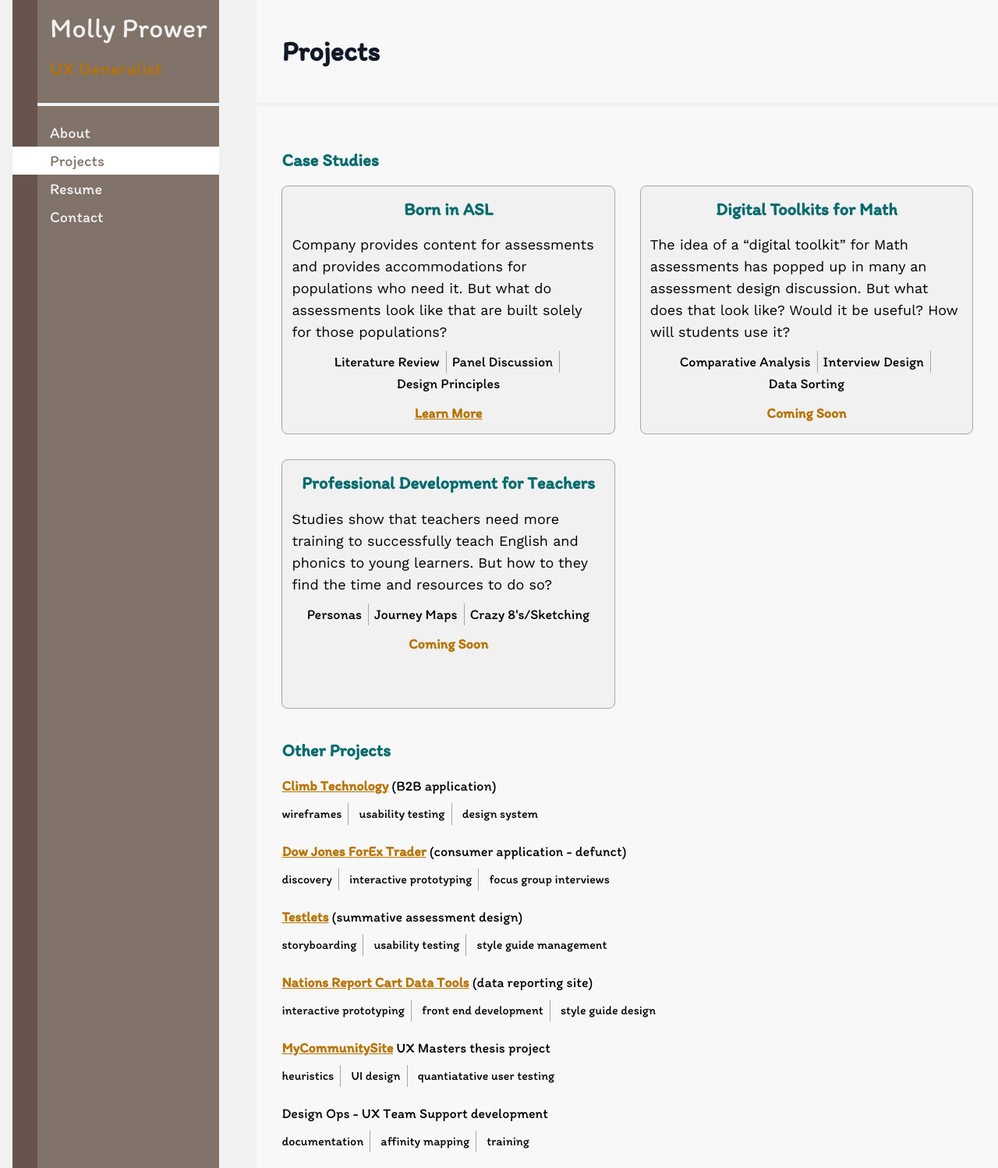
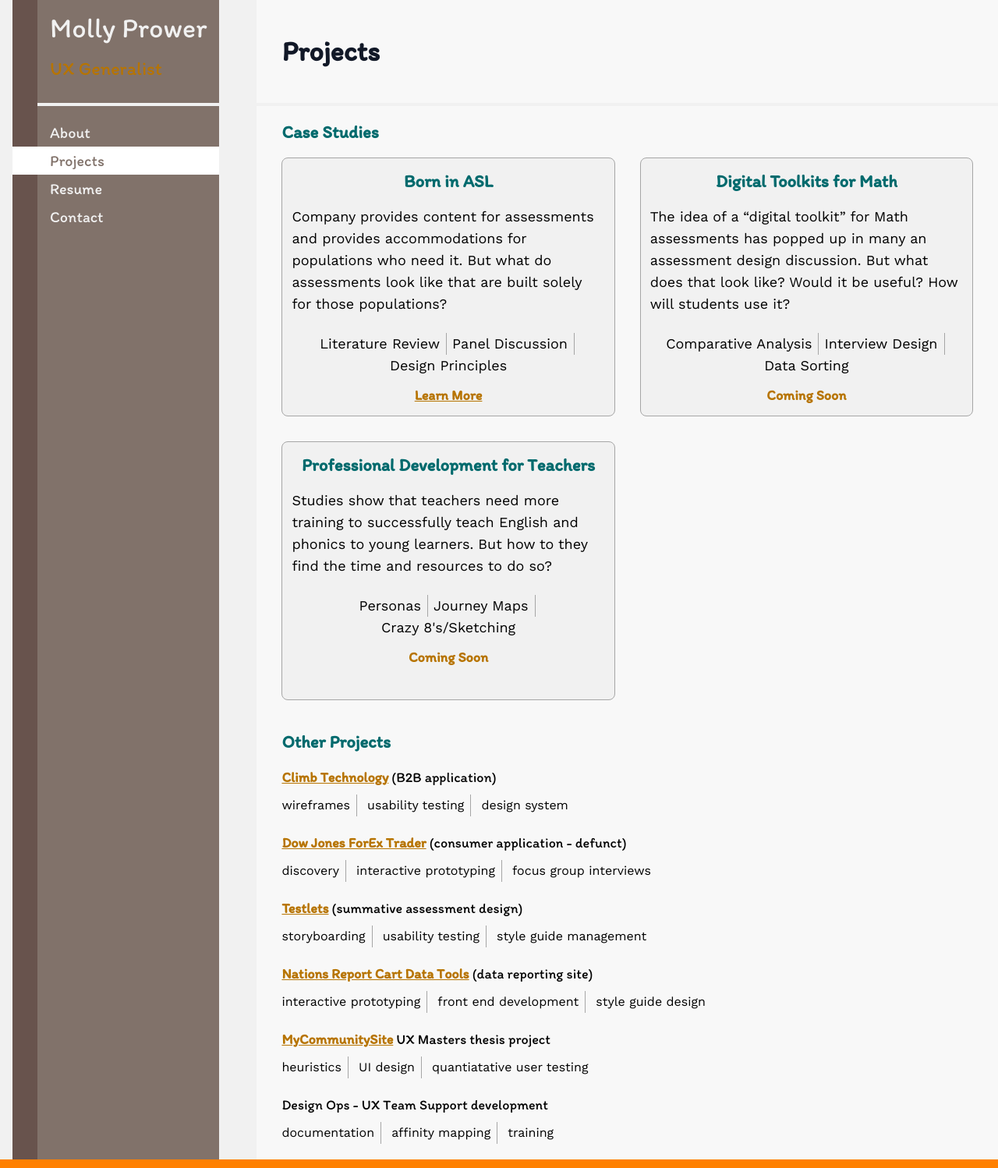
Before and after one commit to mollsprow/portfolio, a Jekyll site: the page built from _tabs/projects.md, in a window 1280 px wide. Shown: the whole page at 78% size. Built offline with Jekyll 4.4.1, drawn with Linux system fonts in a browser that asks for light colours.

Commit message:
more crazy

```diff
--- a/_tabs/projects.md
+++ b/_tabs/projects.md
@@ -3,7 +3,7 @@
 layout: default
 order: 2
 ---
-<div class="case-studies">
+
 <h3>Case Studies</h3>
 
 <div class="case-outer-container">
@@ -43,7 +43,7 @@
 </div>
 
 <h3>Other Projects</h3>
-
+<div class="case-studies">
 <a href="http://www.climbtechnology.com/">Climb Technology</a> (B2B application)
 <ul class="project-application">
 <li>wireframes</li>
--- a/static/css/toolazytolearn.css
+++ b/static/css/toolazytolearn.css
@@ -1,4 +1,4 @@
-body p {font-family: 'Work Sans', sans-serif  ;}
+body p, body li {font-family: 'Work Sans', sans-serif  ;}
 .container, .content {background-color:#f8f8f8;}
 body h2 {color:#b77400 !important; margin-top:1rem !important; margin-bottom:.75rem !important;}
 body h3 {color:#006a6d !important; font-family: itim;}
```
Also changed, not shown: index.md (+1 -1 lines).
